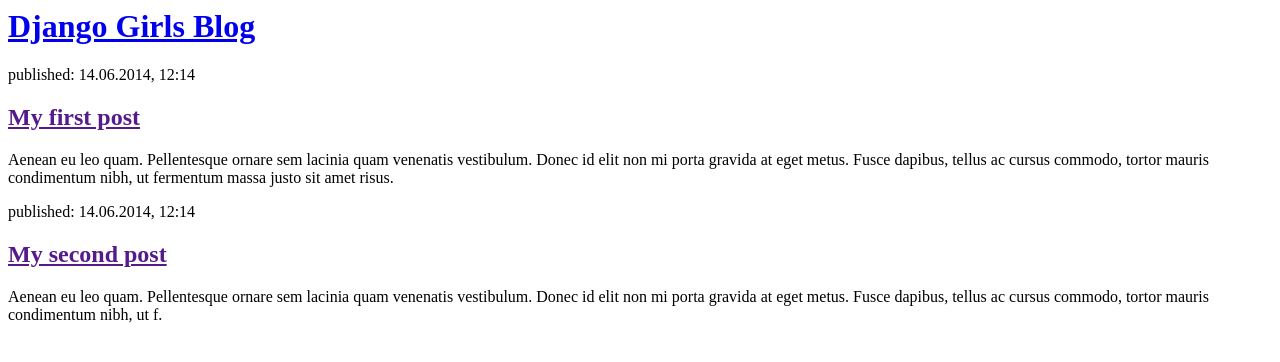
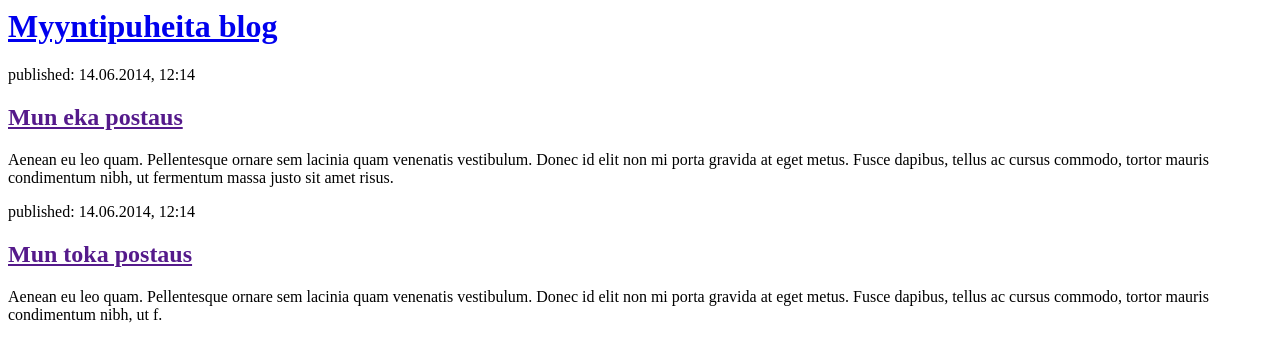
Before and after one commit to Liikemies/my-first-blog, a Django app: page / in a window 1280 px wide. Shown: the top 362 px of the page. Run offline with Django 3.2, Linux system fonts and the light colour scheme.

Commit message:
Added some reasonable content to html code.

```diff
--- a/blog/templates/blog/post_list.html
+++ b/blog/templates/blog/post_list.html
@@ -1,21 +1,21 @@
 <html>
     <head>
-        <title>Django Girls blog</title>
+        <title>Myyntipuheita blog</title>
     </head>
     <body>
         <div>
-            <h1><a href="/">Django Girls Blog</a></h1>
+            <h1><a href="/">Myyntipuheita blog</a></h1>
         </div>
 
         <div>
             <p>published: 14.06.2014, 12:14</p>
-            <h2><a href="">My first post</a></h2>
+            <h2><a href="">Mun eka postaus</a></h2>
             <p>Aenean eu leo quam. Pellentesque ornare sem lacinia quam venenatis vestibulum. Donec id elit non mi porta gravida at eget metus. Fusce dapibus, tellus ac cursus commodo, tortor mauris condimentum nibh, ut fermentum massa justo sit amet risus.</p>
         </div>
 
         <div>
             <p>published: 14.06.2014, 12:14</p>
-            <h2><a href="">My second post</a></h2>
+            <h2><a href="">Mun toka postaus</a></h2>
             <p>Aenean eu leo quam. Pellentesque ornare sem lacinia quam venenatis vestibulum. Donec id elit non mi porta gravida at eget metus. Fusce dapibus, tellus ac cursus commodo, tortor mauris condimentum nibh, ut f.</p>
         </div>
     </body>
```
